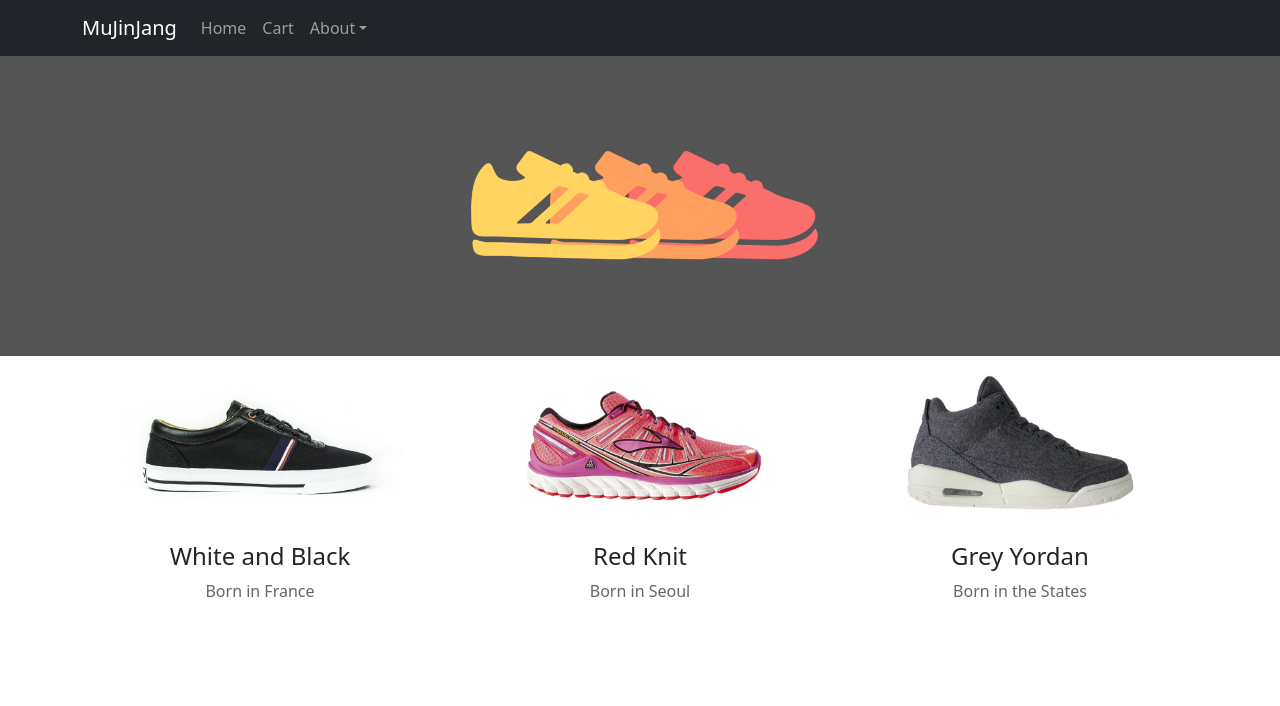
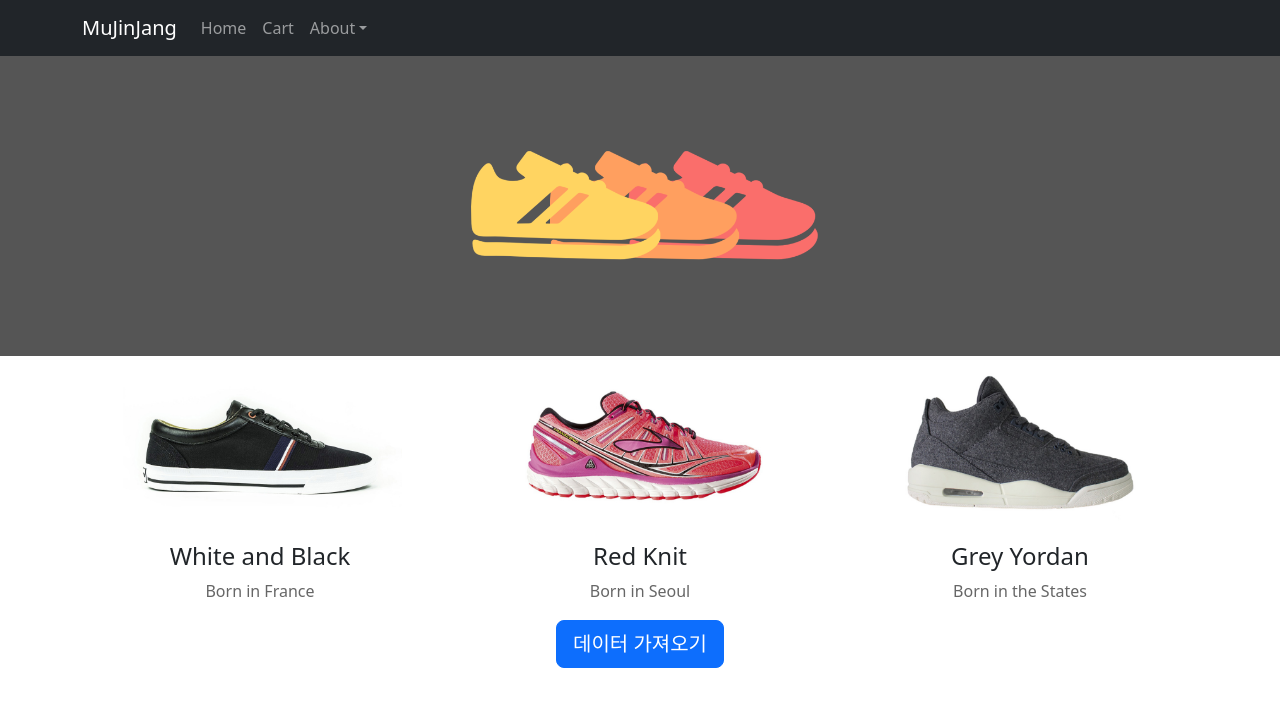
Before and after one commit to johnbyeon/shoes-shop, a React (Vite) app: page / in a window 1280 px wide. Shown: the top 706 px of the page. Built offline with nearby package versions, Linux system fonts and the light colour scheme.

Commit message:
데이터가져오기 완료

```diff
--- a/package.json
+++ b/package.json
@@ -10,11 +10,13 @@
     "preview": "vite preview"
   },
   "dependencies": {
+    "axios": "^1.12.2",
     "bootstrap": "^5.3.8",
     "react": "^19.1.1",
     "react-bootstrap": "^2.10.10",
     "react-dom": "^19.1.1",
-    "react-router-dom": "^7.9.1"
+    "react-router-dom": "^7.9.1",
+    "yarn": "^1.22.22"
   },
   "devDependencies": {
     "@eslint/js": "^9.33.0",
--- a/src/App.jsx
+++ b/src/App.jsx
@@ -1,8 +1,7 @@
 import { useState } from 'react';
 import './App.css';
 import AppNavBar from './AppNavBar';
-//assets 폴더 내의 이미지 사용법 ->import해서 사용해야함
-import bg_png from './assets/images/bg.png';
+
 import data from './data/data.js';
 // Route : 컴포넌트 이동처리
 // Routes : url에 담겨있는 정보를 획등
@@ -20,15 +19,10 @@ function App() {
     <>
       {/* 네비게이션바 */}
       <AppNavBar />
-      {/* 메인 대문 사진 영역 */}
-      <div className='main-bg'
-        style={{
-          backgroundImage: `url('${bg_png}')`
-        }}
-      />
+
       {/* 스프링에서 사용하는 컨트롤러 */}
       <Routes>
-        <Route path="/" element={<Home product={product}/>} />
+        <Route path="/" element={<Home product={product} setProduct={setProduct}/>} />
         <Route path="/detail/:id" element={<Detail product={product} setProduct={setProduct}/>} />
         <Route path="/cart" element={<div>장바구니페이지</div>} />
         <Route path='/about' element={<About />}>
--- a/src/Home/index.jsx
+++ b/src/Home/index.jsx
@@ -1,12 +1,23 @@
-import { Container, Col, Row } from 'react-bootstrap';
+import { Container, Col, Row, Button,Spinner } from 'react-bootstrap';
 import Product from '../Product';
+import axios from 'axios';
+import { useEffect, useState } from 'react';
+//assets 폴더 내의 이미지 사용법 ->import해서 사용해야함
+import bg_png from '../assets/images/bg.png';
 function Home(props){
-
+  const [count,setCount]= useState(1);
+  const [loding,setLoding] = useState(false);
     return(
         <>
+      {/* 메인 대문 사진 영역 */}
+      <div className='main-bg'
+        style={{
+          backgroundImage: `url('${bg_png}')`
+        }}
+      />
         {/* */}
       <Container>
-        <Row>
+        <Row xs={3}>
           {props.product.map((shoes, _) => {
             return (
               <Col className="text-center" key={shoes.id}>
@@ -17,6 +28,40 @@ function Home(props){
           )}
         </Row>
       </Container>
+      <div className='d-flex justify-content-center align-item-center'>
+          {loding &&    <Spinner animation="border" role="status" style={{ cursor: "pointer" }}>
+                <span className="visually-hidden">Loading...</span>
+              </Spinner>}
+          <Button variant="primary"  size="lg"
+                    onClick={async()=>{
+                      try{
+                        if(count < 3){
+                          setLoding(true);
+                          const result1 = await axios(`https://zzzmini.github.io/js/react_data_0${count}.json`);
+                          setCount(count+1);
+
+                          let temp = [...props.product,...result1.data];
+                          props.setProduct(temp);
+                        }else{
+                          alert('데이터가 없습니다.')
+                        }
+                      }catch(error){
+                        console.log('가져오기 실패 ',error)
+
+                      }finally{
+                        setLoding(false);
+                      }
+                      // axios
+                      // .get('https://zzzmini.github.io/js/react_data_01.json')
+                      // .then((result)=>{
+                      //     props.setProduct([...props.product, ...result.data]);
+                      //     console.log(props.product)
+                      // })
+                      //   .catch(()=>{
+                      //     console.log('가져오기 실패');
+                      //   })
+                    }}>데이터 가져오기</Button>
+      </div>
         </>
     );
 }
--- a/src/Product/index.jsx
+++ b/src/Product/index.jsx
@@ -5,6 +5,7 @@ function Product(props) {
     const navigate = useNavigate();
     return (
         <>
+            {console.log(props.shoes)}
             <img src={image} onClick={()=>{navigate(`/detail/${props.shoes.id+1}`)}}
                 width="80%" />
             <h4>{props.shoes.title}</h4>
```
Also changed, not shown: 2 other files (tests, documents, lock files or other folders).
